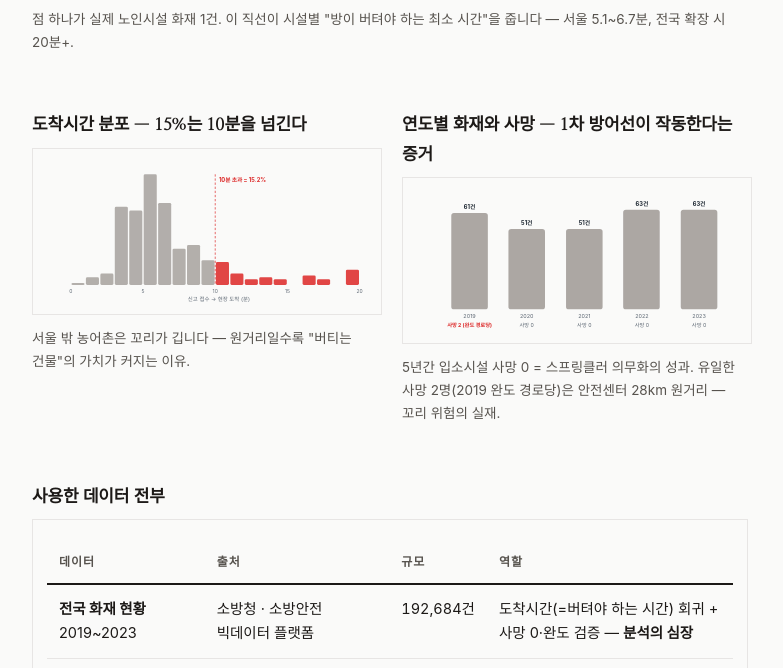
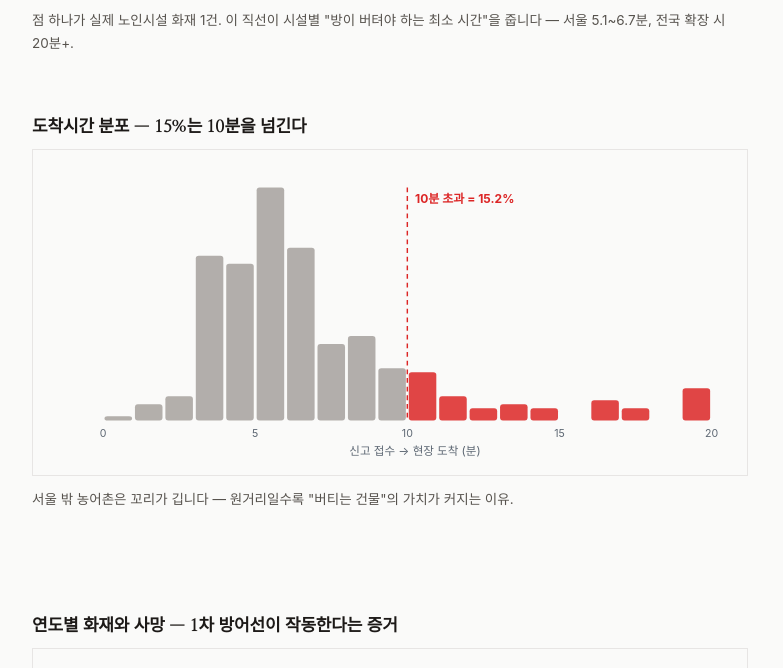
Before and after one commit to PSH04man/goldentime-gap, a plain HTML site: page index.html in a window 1280 px wide. Shown: the part 7646-8314 px from the top of the page, without its empty margins (250-1033 px from the left). Drawn offline with nearby package versions, Linux system fonts and the light colour scheme; no server answers; a web font is replaced by a local one.

Commit message:
fix: enlarge appendix evidence charts (single-column, full width)
The arrival-time histogram and yearly fire/deaths charts were cramped
into a 2-col grid (~360px each) — too small to read despite being
load-bearing v4 evidence (rural arrival tail; deaths-0 = 1st line of
defense working). Stack them full-width (~674px) with generous gap.
Content audit confirms no stale pre-v4 claims remain live: every
"미대피 / 1명당 2분 / 약 1만" occurrence is either the KOSHAM-2022
simulation fact (89 of 89→77 un-evacuated) or the explicit
self-retraction record.

Co-Authored-By: Claude Fable 5 <noreply@anthropic.com>

```diff
--- a/index.html
+++ b/index.html
@@ -149,8 +149,9 @@ td.num{font-variant-numeric:tabular-nums; text-align:right; white-space:nowrap}
 h3.apx{font-size:17px; font-weight:800; margin:44px 0 8px; letter-spacing:-.01em}
 .chart{background:var(--card); border:1px solid var(--line); border-radius:14px; padding:18px 14px 10px; box-shadow:var(--shadow); overflow-x:auto}
 .chart svg{width:100%; height:auto; display:block; min-width:320px}
-.chartgrid{display:grid; grid-template-columns:1fr 1fr; gap:20px; align-items:start}
-@media (max-width:720px){.chartgrid{grid-template-columns:1fr}}
+.chartgrid{display:grid; grid-template-columns:1fr; gap:44px; align-items:start; margin-top:8px}
+.chart svg{min-width:0}
+.chart{padding:22px 20px 14px}
 .steps{display:grid; gap:12px; margin:18px 0}
 .step{display:flex; gap:14px; background:var(--card); border:1px solid var(--line);  padding:16px 18px; box-shadow:var(--shadow); font-size:15px; line-height:1.65}
 .step .sn{flex:0 0 30px; height:30px; border-radius:50%; background:var(--ink); color:#fff; font-weight:800; display:flex; align-items:center; justify-content:center; font-size:14px}
```
